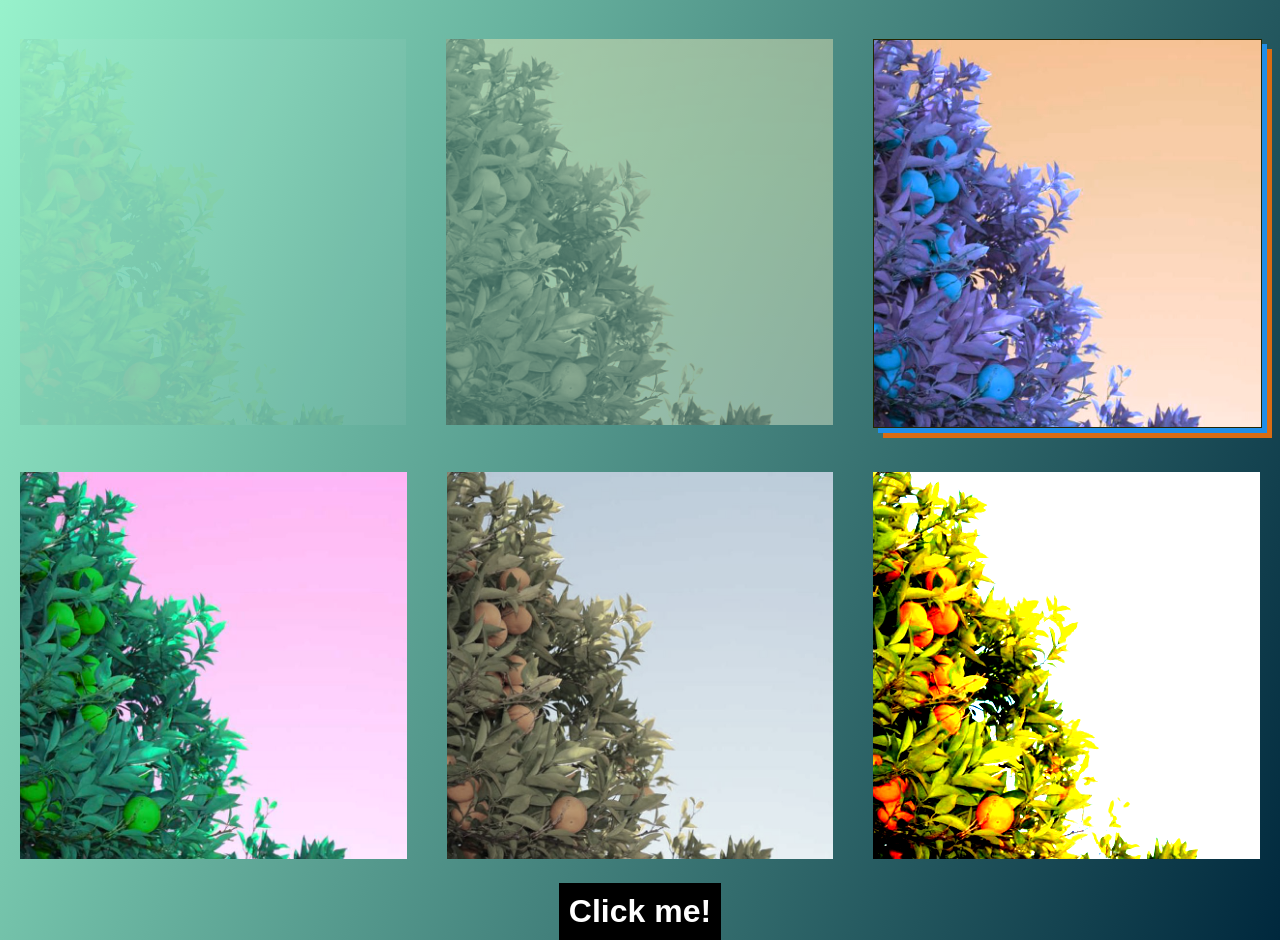
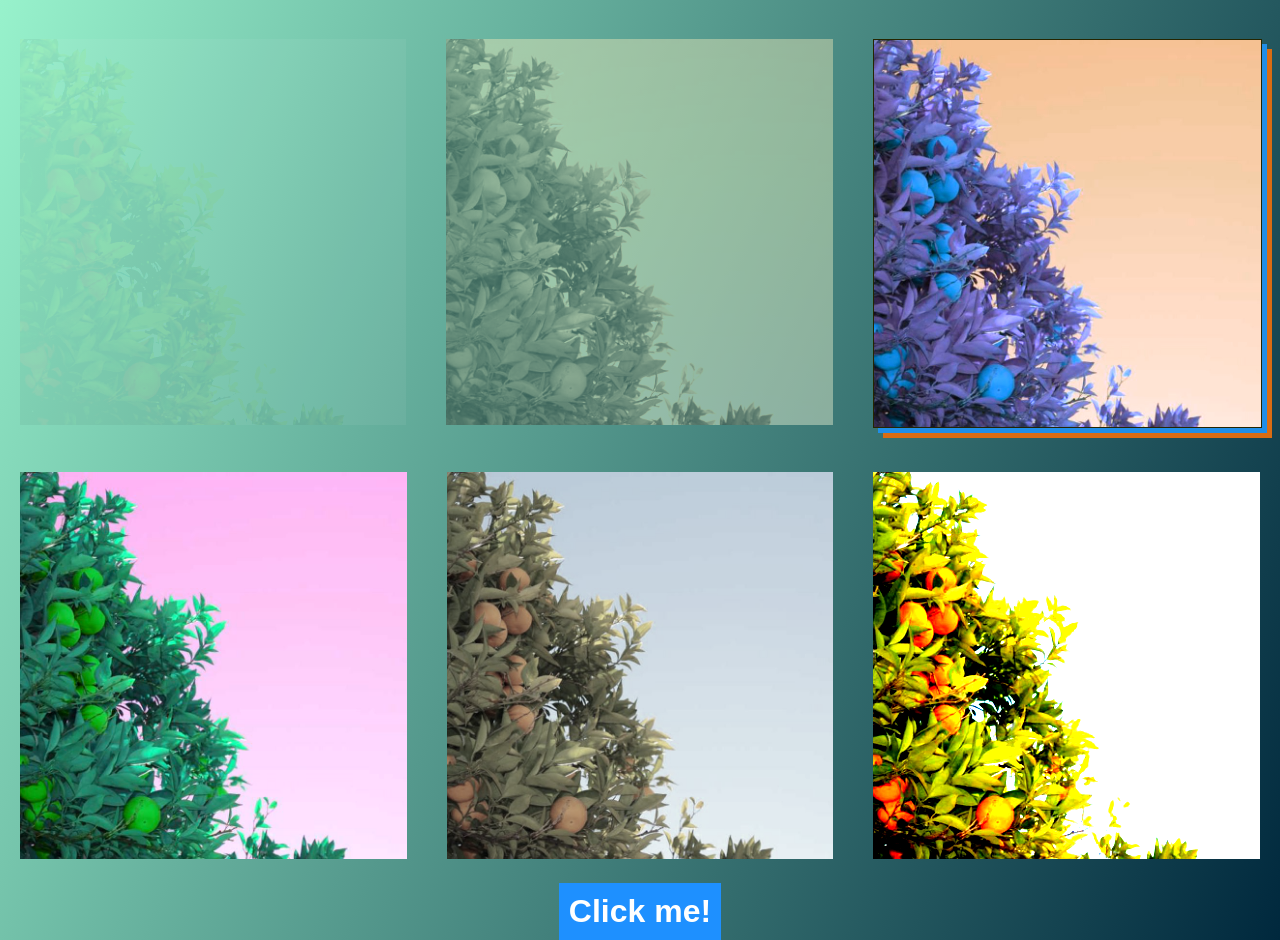
Before and after one commit to a-wielenga/web-dev-1-css-n-hosting, a plain HTML site: page index.html in a window 1280 px wide. Shown: the part 61-1001 px from the top of the page. Drawn offline with Linux system fonts and the light colour scheme.

Commit message:
Button hover animation

```diff
--- a/style.css
+++ b/style.css
@@ -49,7 +49,7 @@ img {
     margin: auto;
 
     /* Style the button to look nice */
-    background-color: black;
+    background-color: dodgerblue;
     color: white;
     border: none;
     padding: 10px;
@@ -58,11 +58,6 @@ img {
     font-weight: bold;
 }
 
-/* Buttons will normally be blue, but will change to red when hovered */
-button {
-    background-color: dodgerblue;
-  }
-
-  button:hover {
+#click-me:hover {
     background-color: red;
   }
```
